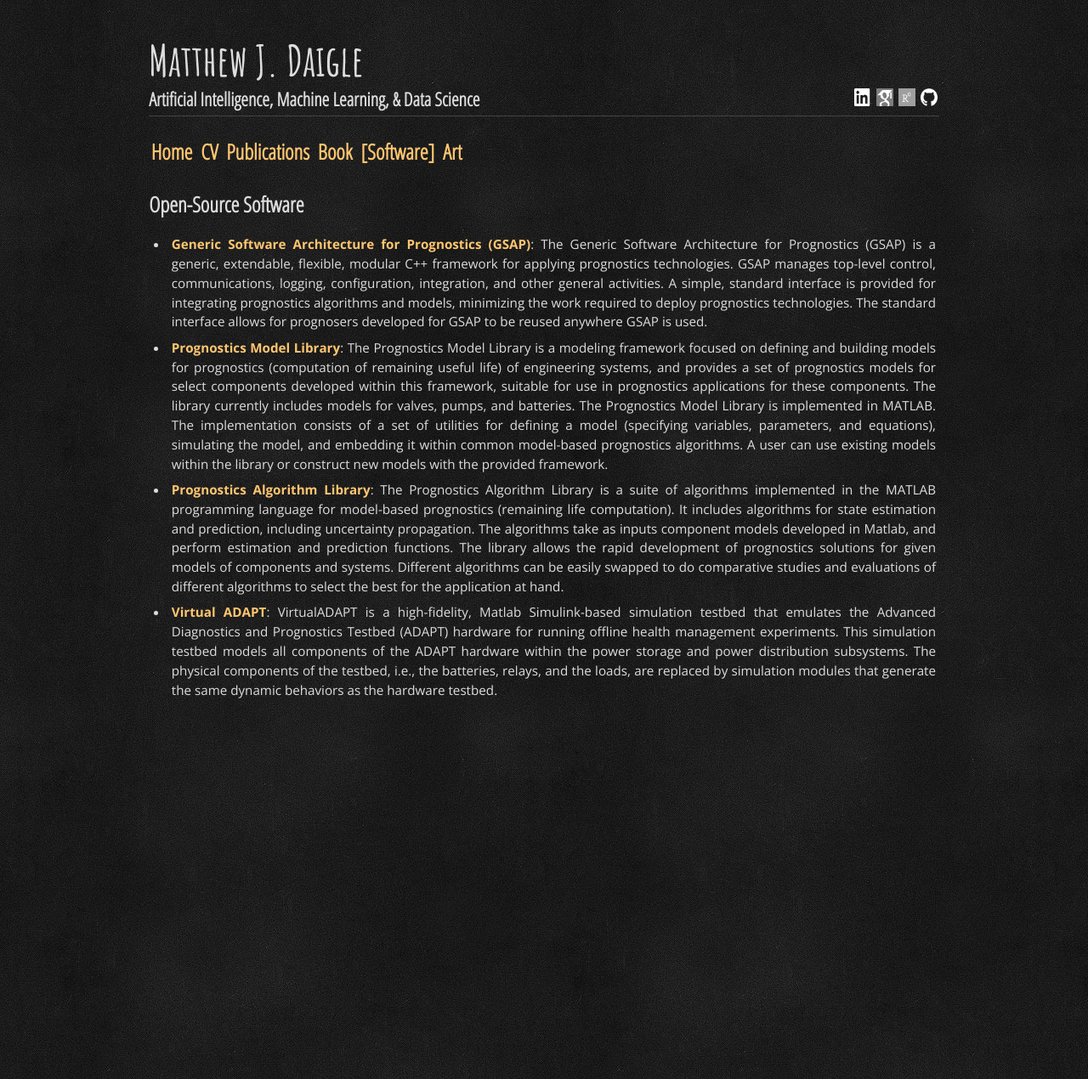
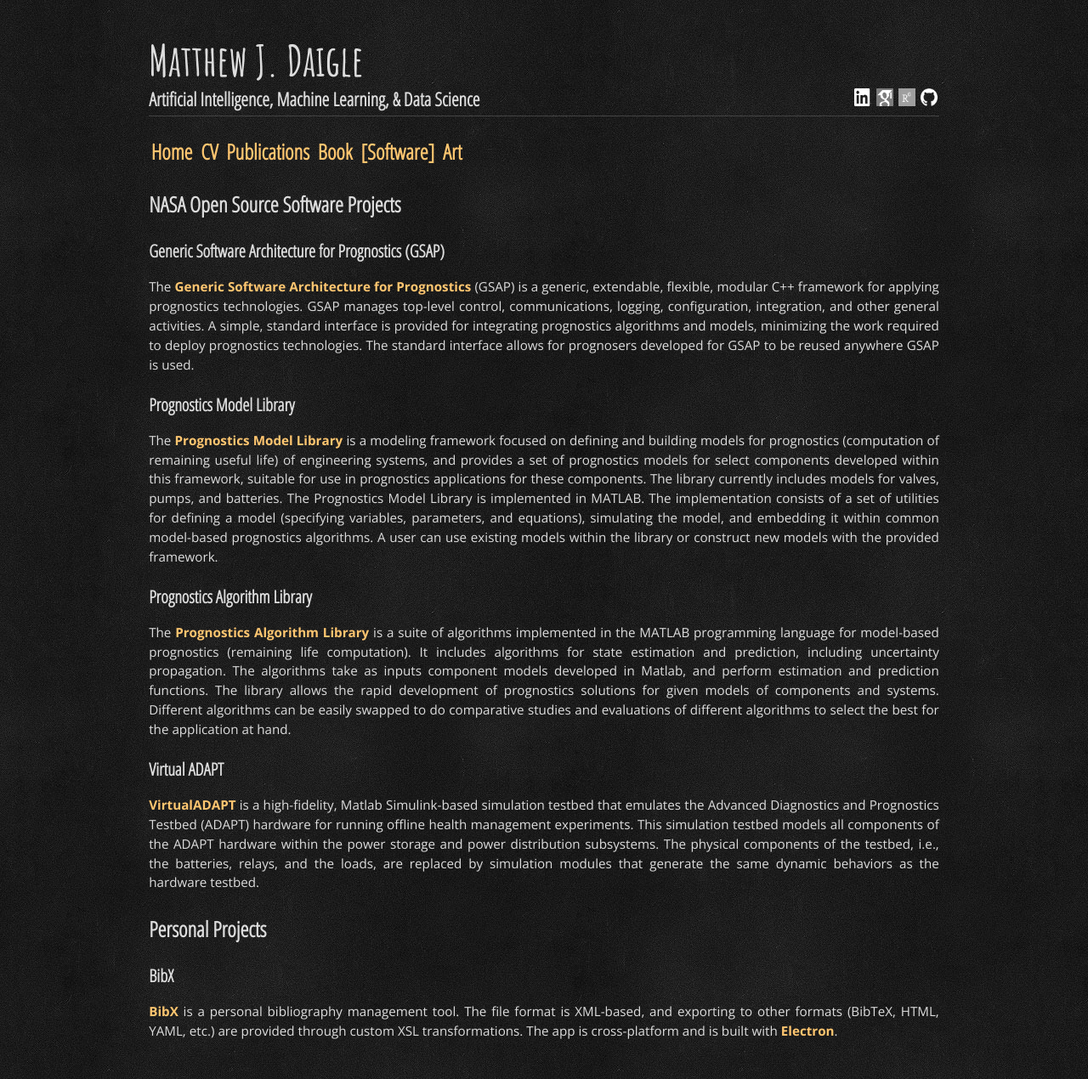
Before and after one commit to matthewjdaigle/matthewjdaigle.github.io, a Jekyll site: the page built from software.md, in a window 1280 px wide. Shown: the whole page at 85% size. Built offline with Jekyll 4.4.1, drawn with Linux system fonts in a browser that asks for light colours.

Commit message:
Updating software page.

```diff
--- a/software.md
+++ b/software.md
@@ -4,9 +4,26 @@ permalink: /software/
 title: Software
 ---
 
-## Open-Source Software
-- <a href="https://github.com/nasa/GSAP/">Generic Software Architecture for Prognostics (GSAP)</a>: The Generic Software Architecture for Prognostics (GSAP) is a generic, extendable, flexible, modular C++ framework for applying prognostics technologies. GSAP manages top-level control, communications, logging, configuration, integration, and other general activities. A simple, standard interface is provided for integrating prognostics algorithms and models, minimizing the work required to deploy prognostics technologies. The standard interface allows for prognosers developed for GSAP to be reused anywhere GSAP is used.
-- <a href="https://github.com/nasa/PrognosticsModelLibrary/">Prognostics Model Library</a>: The Prognostics Model Library is a modeling framework focused on defining and building models for prognostics (computation of remaining useful life) of engineering systems, and provides a set of prognostics models for select components developed within this framework, suitable for use in prognostics applications for these components. The library currently includes models for valves, pumps, and batteries. The Prognostics Model Library is implemented in MATLAB. The implementation consists of a set of utilities for defining a model (specifying variables, parameters, and equations), simulating the model, and embedding it within common model-based prognostics algorithms. A user can use existing models within the library or construct new models with the provided framework.
-- <a href="https://github.com/nasa/PrognosticsAlgorithmLibrary/">Prognostics Algorithm Library</a>: The Prognostics Algorithm Library is a suite of algorithms implemented in the MATLAB programming language for model-based prognostics (remaining life computation). It includes algorithms for state estimation and prediction, including uncertainty propagation. The algorithms take as inputs component models developed in Matlab, and perform estimation and prediction functions. The library allows the rapid development of prognostics solutions for given models of components and systems. Different algorithms can be easily swapped to do comparative studies and evaluations of different algorithms to select the best for the application at hand.
-- <a href="https://github.com/nasa/VirtualADAPT/">Virtual ADAPT</a>:
-VirtualADAPT is a high-fidelity, Matlab Simulink-based simulation testbed that emulates the Advanced Diagnostics and Prognostics Testbed (ADAPT) hardware for running offline health management experiments. This simulation testbed models all components of the ADAPT hardware within the power storage and power distribution subsystems. The physical components of the testbed, i.e., the batteries, relays, and the loads, are replaced by simulation modules that generate the same dynamic behaviors as the hardware testbed.
+## NASA Open Source Software Projects
+
+### Generic Software Architecture for Prognostics (GSAP)
+
+The [Generic Software Architecture for Prognostics](https://github.com/nasa/GSAP/) (GSAP) is a generic, extendable, flexible, modular C++ framework for applying prognostics technologies. GSAP manages top-level control, communications, logging, configuration, integration, and other general activities. A simple, standard interface is provided for integrating prognostics algorithms and models, minimizing the work required to deploy prognostics technologies. The standard interface allows for prognosers developed for GSAP to be reused anywhere GSAP is used.
+
+### Prognostics Model Library
+
+The [Prognostics Model Library](https://github.com/nasa/PrognosticsModelLibrary/) is a modeling framework focused on defining and building models for prognostics (computation of remaining useful life) of engineering systems, and provides a set of prognostics models for select components developed within this framework, suitable for use in prognostics applications for these components. The library currently includes models for valves, pumps, and batteries. The Prognostics Model Library is implemented in MATLAB. The implementation consists of a set of utilities for defining a model (specifying variables, parameters, and equations), simulating the model, and embedding it within common model-based prognostics algorithms. A user can use existing models within the library or construct new models with the provided framework.
+
+### Prognostics Algorithm Library
+
+The [Prognostics Algorithm Library](https://github.com/nasa/PrognosticsAlgorithmLibrary/) is a suite of algorithms implemented in the MATLAB programming language for model-based prognostics (remaining life computation). It includes algorithms for state estimation and prediction, including uncertainty propagation. The algorithms take as inputs component models developed in Matlab, and perform estimation and prediction functions. The library allows the rapid development of prognostics solutions for given models of components and systems. Different algorithms can be easily swapped to do comparative studies and evaluations of different algorithms to select the best for the application at hand.
+
+### Virtual ADAPT
+
+[VirtualADAPT](https://github.com/nasa/VirtualADAPT/) is a high-fidelity, Matlab Simulink-based simulation testbed that emulates the Advanced Diagnostics and Prognostics Testbed (ADAPT) hardware for running offline health management experiments. This simulation testbed models all components of the ADAPT hardware within the power storage and power distribution subsystems. The physical components of the testbed, i.e., the batteries, relays, and the loads, are replaced by simulation modules that generate the same dynamic behaviors as the hardware testbed.
+
+## Personal Projects
+
+### BibX
+
+[BibX](https://github.com/matthewjdaigle/BibX) is a personal bibliography management tool. The file format is XML-based, and exporting to other formats (BibTeX, HTML, YAML, etc.) are provided through custom XSL transformations. The app is cross-platform and is built with [Electron](https://electron.atom.io/).
```
